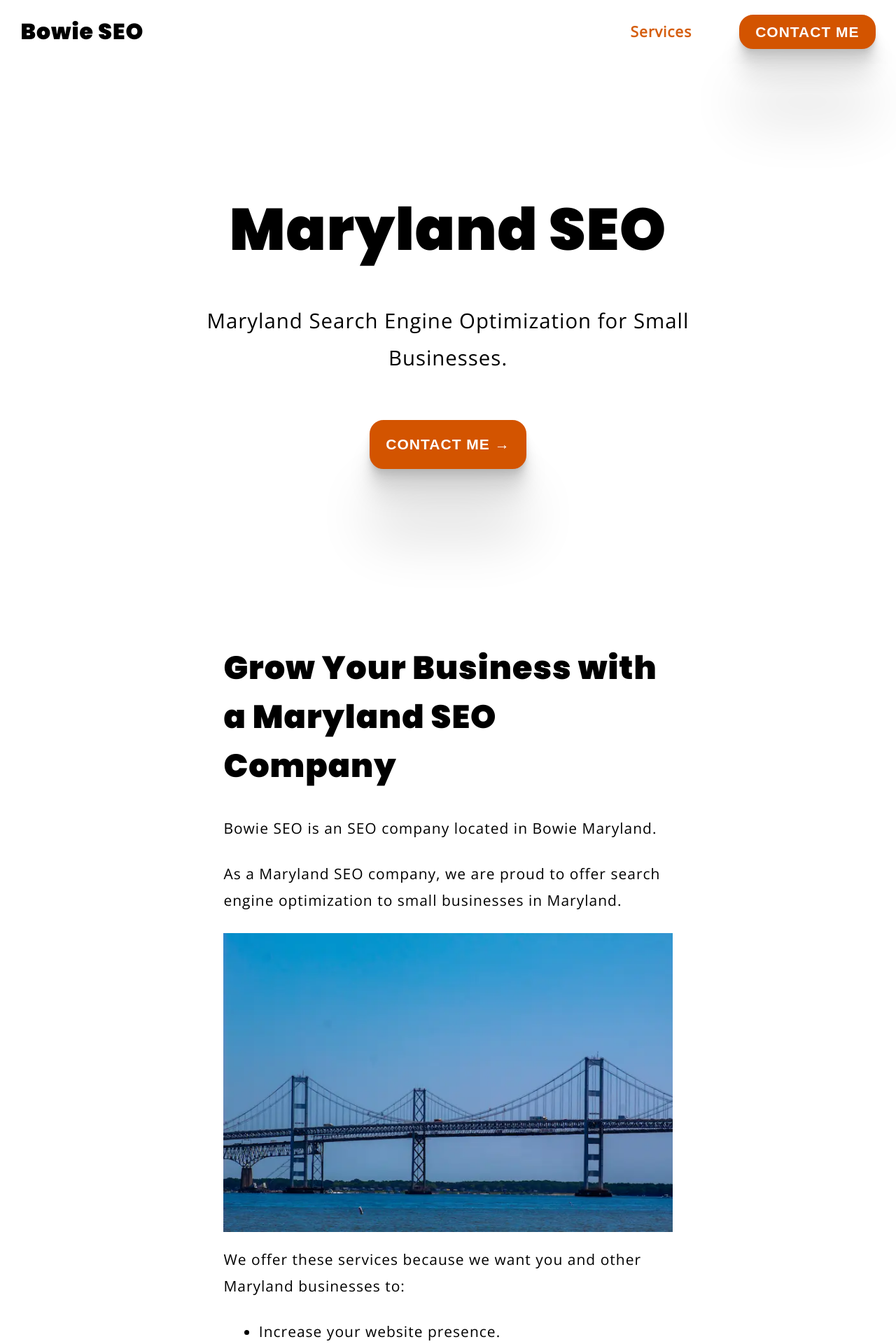
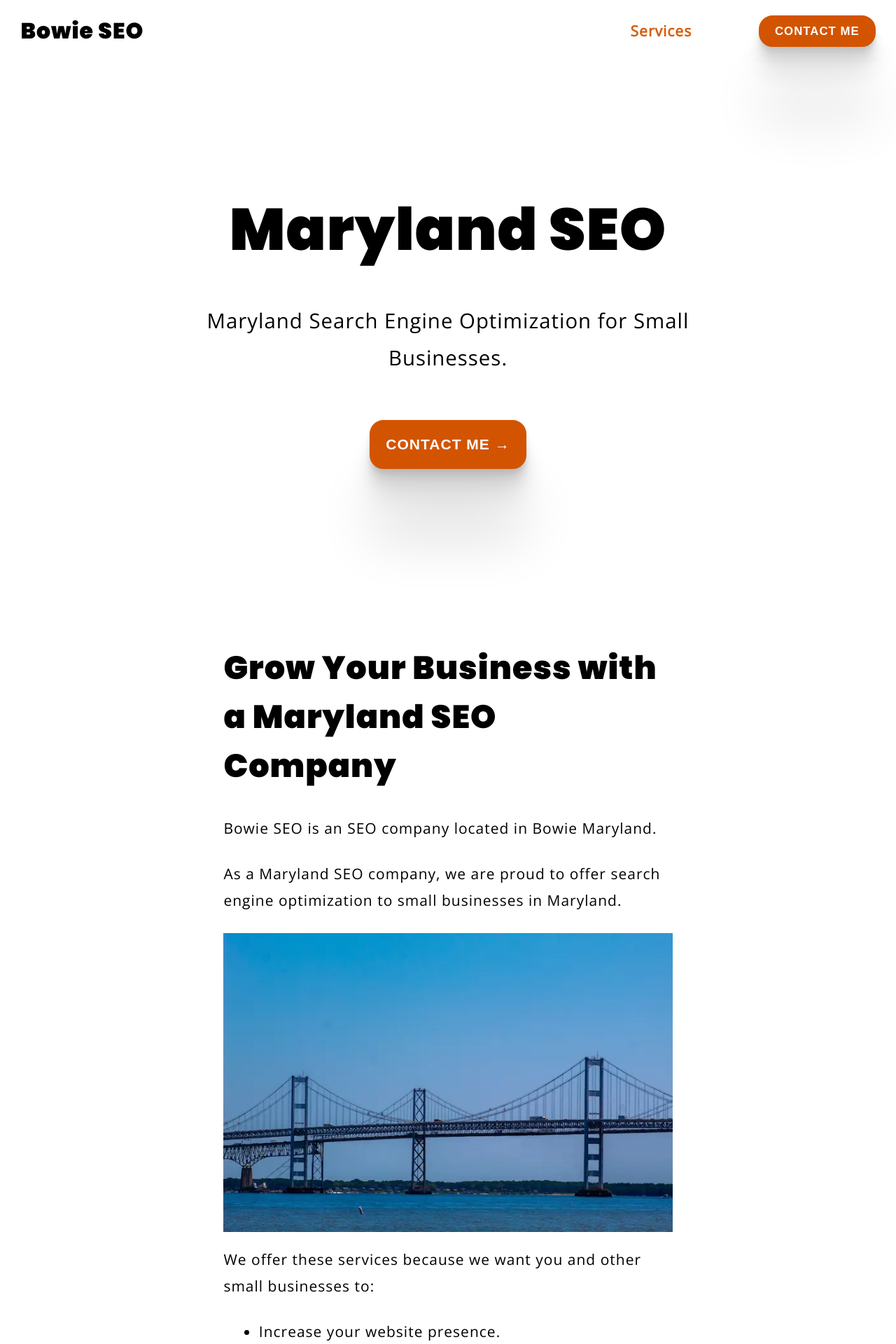
Before and after one commit to kgb4000/bowie-digital, a Next.js app: page /maryland-seo in a window 1280 px wide. Shown: the top 1920 px of the page at 70% size. Built offline with nearby package versions, Linux system fonts and the light colour scheme.

Commit message:
Changed terms of service form

```diff
--- a/components/footer.js
+++ b/components/footer.js
@@ -156,7 +156,7 @@ export default function Footer() {
         Bowie SEO &copy;{new Date().getFullYear()}
         <div className="policy-term">
           <p className="policy">
-            <Link href="/terms">
+            <Link href="/terms-of-service">
               <a>Terms of Service</a>
             </Link>
           </p>
--- a/components/header.js
+++ b/components/header.js
@@ -166,6 +166,6 @@ const HeaderButton = styled(Button)`
   margin: 0;
 
   @media (min-width: 400px) {
-    font-size: 1rem;
+    font-size: 0.8rem;
   }
 `
--- a/pages/maryland-seo.js
+++ b/pages/maryland-seo.js
@@ -12,10 +12,10 @@ import { NextSeo } from 'next-seo'
 export default function MarylandSEO() {
   const [showModal, setShowModal] = useState(false)
   const SEO = {
-    title: 'Maryland SEO',
-    titleTemplate: '%s | Increase Your Web Traffic, Leads and Revenue',
+    title: 'Maryland Search Engine Optimization',
+    titleTemplate: '%s | Bowie SEO',
     description:
-      'Bowie SEO is a Maryland SEO company helping small businesses increase their website traffic, leads, and revenue. Contact us today!',
+      'Bowie SEO is a Maryland Search Engine Optimization company helping small businesses increase website traffic, leads, and revenue. Contact us today!',
     canonical: 'https://bowieseo.com/maryland-seo',
     openGraph: {
       title: 'Maryland SEO | Increase Your Web Traffic, Leads and Revenue',
@@ -51,7 +51,7 @@ export default function MarylandSEO() {
               alt="Maryland SEO Company"
             />
             <p>
-              We offer these services because we want you and other Maryland
+              We offer these services because we want you and other small
               businesses to:
             </p>
             <ul>
--- a/pages/privacy-policy.js
+++ b/pages/privacy-policy.js
@@ -8,7 +8,7 @@ export default function Policy() {
       <NextSeo
         title="Privacy Policy"
         description="This the privacy policy for Bowie SEO."
-        canonical="https://www.canonical.ie/"
+        canonical="https://bowieseo.com/privacy-policy"
         robotsProps={{
           noindex: true,
           nofollow: true,
--- a/pages/terms.js
+++ b/pages/terms-of-service.js
@@ -8,7 +8,7 @@ export default function Terms() {
       <NextSeo
         title="Terms pf Service"
         description="This the terms of service for Bowie SEO."
-        canonical="https://www.canonical.ie/"
+        canonical="https://bowieseo.com/terms-of-service"
         robotsProps={{
           noindex: true,
           nofollow: true,
```
